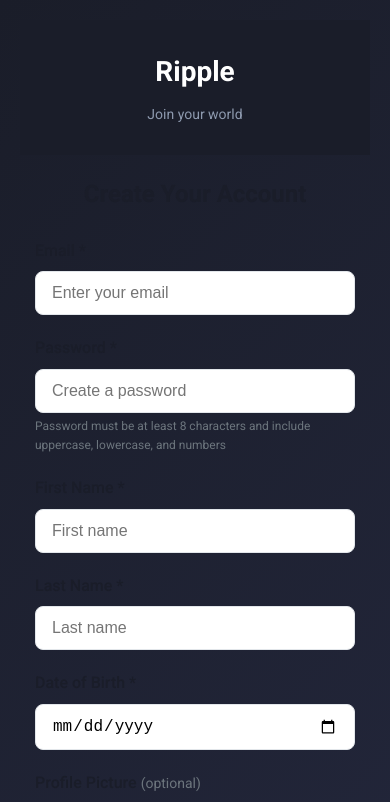
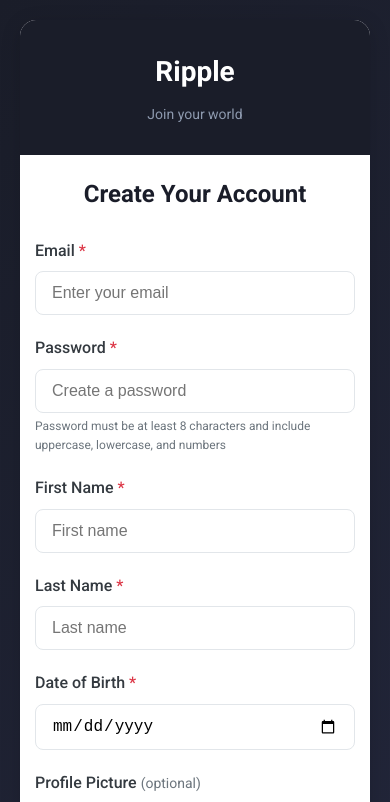
Before and after one commit to Stella-Achar-Oiro/ripple, a Next.js app in the folder frontend/: page /register in a window 390 px wide. Shown: the top 802 px of the page. Built offline with nearby package versions, Linux system fonts and the light colour scheme.

Commit message:
feat: enhance styling for forms and update login link to use Next.js Link component

```diff
--- a/frontend/app/globals.css
+++ b/frontend/app/globals.css
@@ -14,11 +14,13 @@
   --light-gray: #f8f9fa;
   --border-gray: #e2e6ea;
   --text-light: #6c757d;
-  --success: #28a745;
-  --warning: #ffc107;
-  --danger: #dc3545;
+  --text-dark: #343a40;
+  --success-green: #28a745;
+  --warning-yellow: #ffc107;
+  --error-red: #dc3545;
   --shadow: 0 2px 10px rgba(0,0,0,0.1);
   --shadow-heavy: 0 4px 20px rgba(0,0,0,0.15);
+  --background-light: #f1f3f5;
 }
 
 body {
@@ -26,6 +28,32 @@
   background-color: var(--light-gray);
   color: var(--primary-navy);
   line-height: 1.6;
+}
+
+/* Form styles */
+.form-group {
+  margin-bottom: 20px;
+}
+
+.form-label {
+  display: block;
+  margin-bottom: 8px;
+  font-weight: 500;
+  color: var(--text-dark);
+}
+
+.form-input {
+  width: 100%;
+  padding: 12px 16px;
+  border: 1px solid var(--border-gray);
+  border-radius: 8px;
+  font-size: 16px;
+  transition: border-color 0.3s;
+}
+
+.form-input:focus {
+  border-color: var(--primary-navy);
+  outline: none;
 }
 
 /* Card Components */
--- a/frontend/app/page.module.css
+++ b/frontend/app/page.module.css
@@ -7,13 +7,17 @@
   padding: 20px;
 }
 
-.loginCard {
+.loginCard, .registerCard {
   background-color: var(--white);
   border-radius: 16px;
   box-shadow: var(--shadow-heavy);
   overflow: hidden;
   width: 100%;
   max-width: 400px;
+}
+
+.registerCard {
+  max-width: 600px;
 }
 
 .loginHeader {
@@ -34,42 +38,8 @@
   color: #8e9aaf;
 }
 
-.loginForm {
-  padding: 30px 20px;
+@media (max-width: 768px) {
+  .registerCard {
+    max-width: 100%;
+  }
 }
-
-.btnLogin {
-  width: 100%;
-  background-color: var(--primary-navy);
-  color: var(--white);
-  border: none;
-  border-radius: 8px;
-  padding: 14px;
-  font-size: 16px;
-  font-weight: 600;
-  cursor: pointer;
-  transition: background-color 0.3s;
-  margin-bottom: 20px;
-}
-
-.btnLogin:hover {
-  background-color: var(--secondary-navy);
-}
-
-.loginFooter {
-  text-align: center;
-  padding-top: 20px;
-  border-top: 1px solid var(--border-gray);
-  color: var(--text-light);
-  font-size: 14px;
-}
-
-.loginLink {
-  color: var(--primary-navy);
-  text-decoration: none;
-  font-weight: 500;
-}
-
-.loginLink:hover {
-  text-decoration: underline;
-}
--- a/frontend/components/Auth/LoginForm.js
+++ b/frontend/components/Auth/LoginForm.js
@@ -2,6 +2,7 @@
 
 import { useState } from 'react'
 import { useRouter } from 'next/navigation'
+import Link from 'next/link'
 import styles from './LoginForm.module.css'
 
 export default function LoginForm() {
@@ -46,7 +47,7 @@
       </div>
       <button type="submit" className={styles.btnLogin}>Sign In</button>
       <div className={styles.loginFooter}>
-        Don&apos;t have an account? <a href="#" className={styles.loginLink}>Sign up</a>
+        Don&apos;t have an account? <Link href="/register" className={styles.loginLink}>Sign up</Link>
       </div>
     </form>
   )
```
